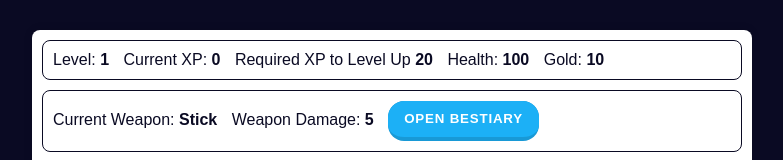
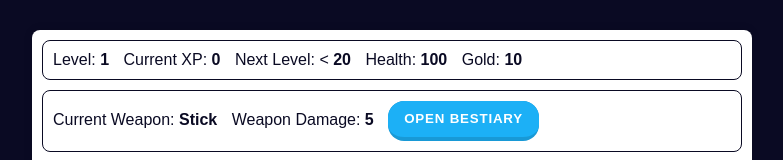
Before and after one commit to fabricioOak/roleplay-text-game, a plain HTML site: page index.html in a window 1280 px wide. Shown: the top 160 px of the page, without its empty margins (248-1031 px from the left). Drawn offline with Linux system fonts and the light colour scheme.

Commit message:
update text to be more simple

```diff
--- a/index.html
+++ b/index.html
@@ -15,7 +15,7 @@
 					>Current XP: <strong><span id="xpText">0</span></strong></span
 				>
 				<span class="stat"
-					>Required XP to Level Up
+					>Next Level: <
 					<strong><span id="requiredXpLevelUp">20</span></strong></span
 				>
 				<span class="stat"
```
